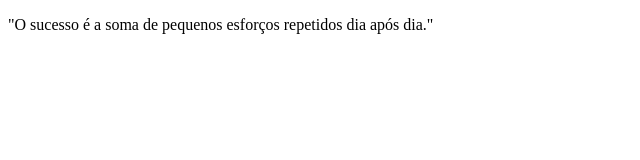
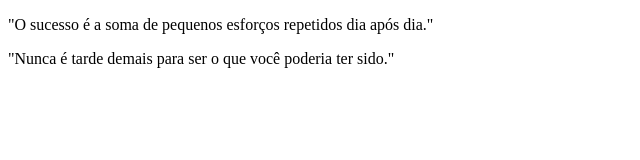
Before and after one commit to BrunoJGiacomini/bootcamp-devjr-projeto1, a plain HTML site: page index.html in a window 1280 px wide. Shown: the whole page, without its empty margins (0-640 px from the left). Drawn offline with Linux system fonts and the light colour scheme.

Commit message:
Frase motivacional 2

```diff
--- a/index.html
+++ b/index.html
@@ -8,5 +8,6 @@
 </head>
 <body>
     <p>"O sucesso é a soma de pequenos esforços repetidos dia após dia."</p>
+    <p>"Nunca é tarde demais para ser o que você poderia ter sido."</p>
 </body>
 </html>
```
